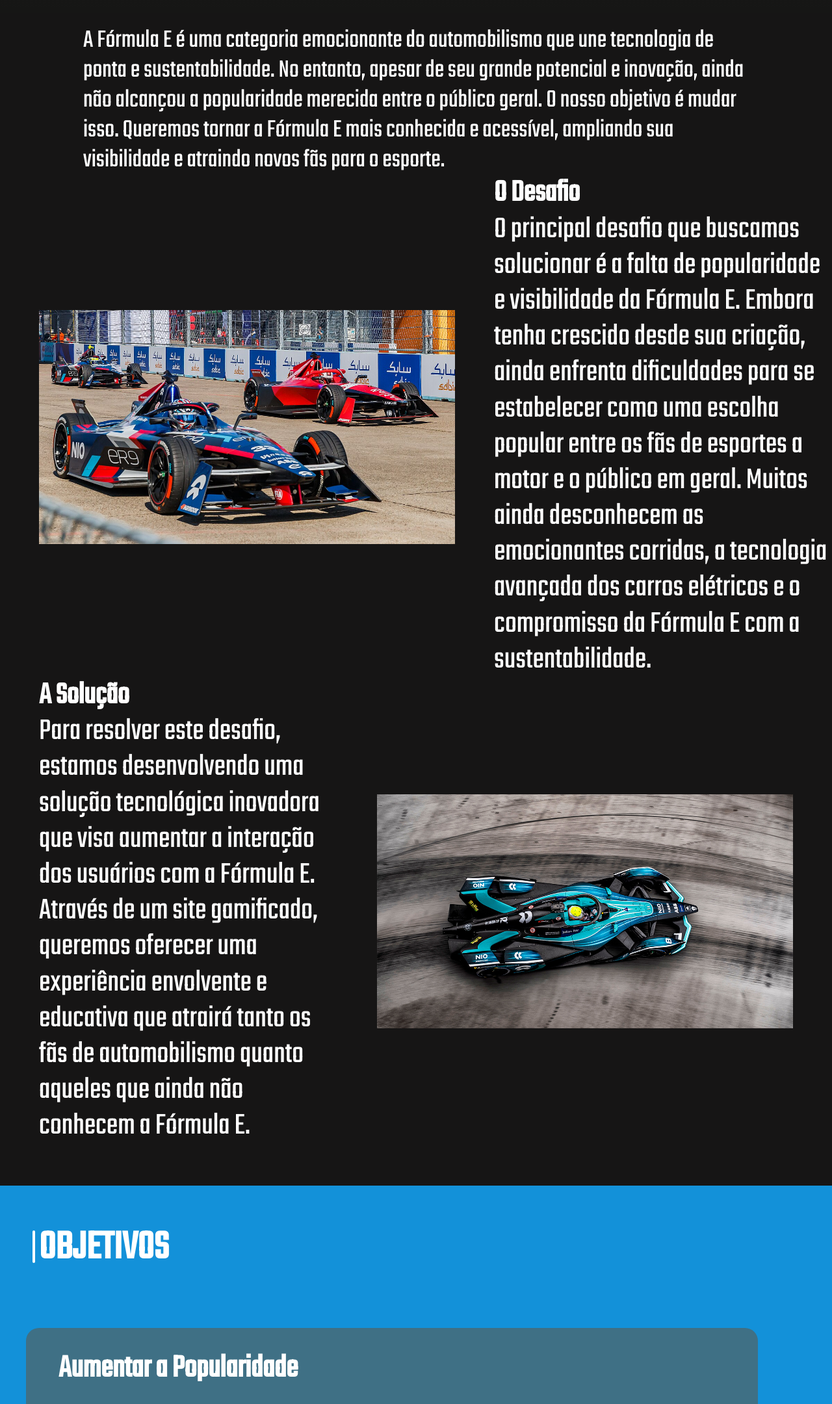
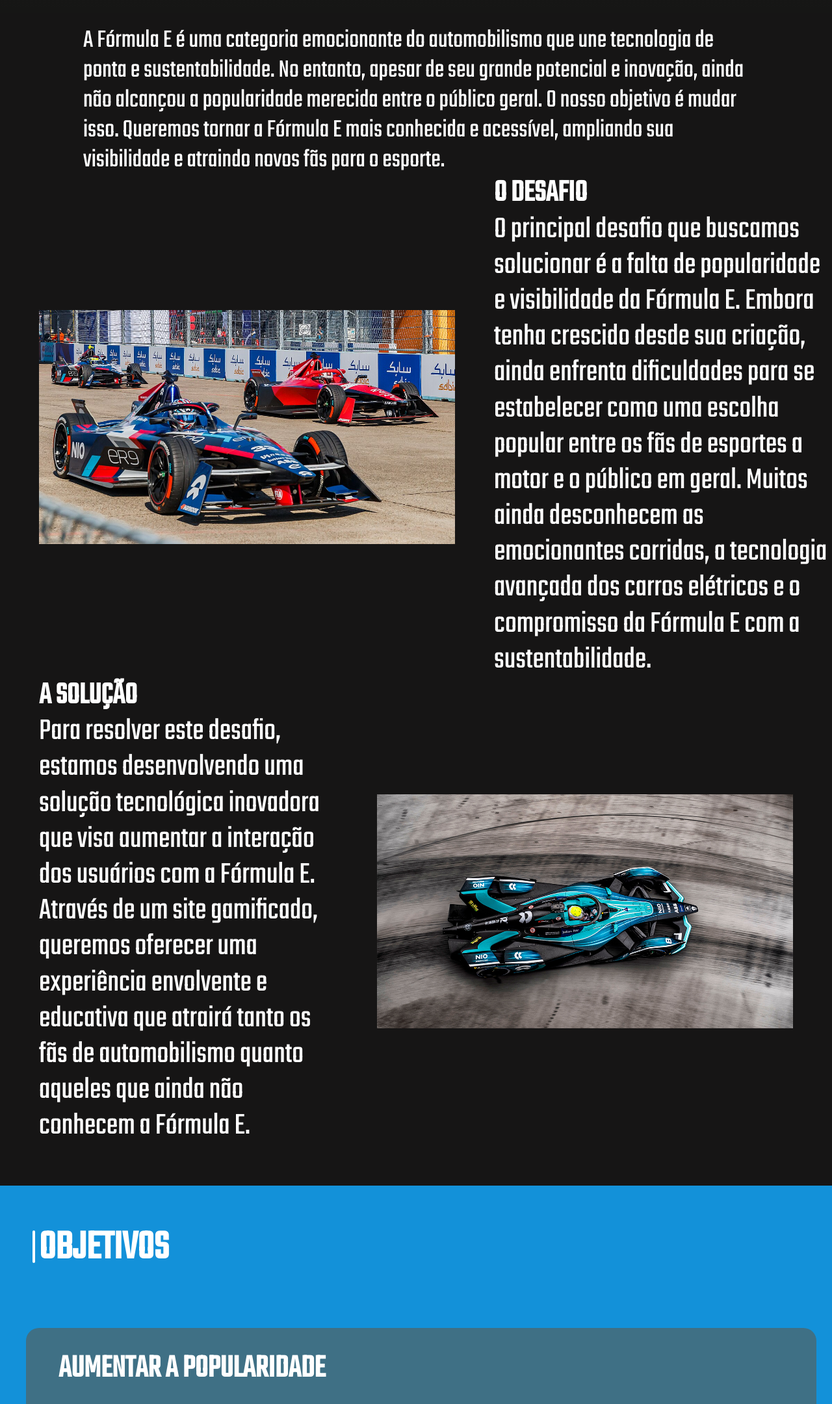
Before and after one commit to IthubFiap/Challenge, a plain HTML site: page sobre.html in a window 1280 px wide. Shown: the part 594-2754 px from the top of the page at 65% size. Drawn offline with Linux system fonts and the light colour scheme.

Commit message:
Minor changes to the site

```diff
--- a/assets/css/sobre.css
+++ b/assets/css/sobre.css
@@ -140,6 +140,10 @@ h1 {
     justify-content: space-between; /* Space between items */
 }
 
+#text-container-1 h1{
+    text-transform: uppercase
+}
+
 #text-1 {
     font-size: 48px; /* Font size */
 }
@@ -160,6 +164,10 @@ h1 {
     display: flex; /* Flexbox */
     flex-direction: column; /* Column direction */
     justify-content: space-between; /* Space between items */
+}
+
+#text-container-2 h1{
+    text-transform: uppercase
 }
 
 #text-2 {
@@ -203,7 +211,7 @@ h1 {
 
 .grid {
     margin: 40px; /* Margin */
-    width: 88%; /* Width */
+    width: 95%; /* Width */
     height: auto; /* Auto height */
     border-radius: 20px; /* Border radius */
     padding-bottom: 20px; /* Padding on bottom */
@@ -213,6 +221,7 @@ h1 {
 }
 
 .grid h3{
+    text-transform: uppercase;
     font-size: 50px; /* Font size */
     margin-top: 35px; /* Margin on top */
     margin-left: 50px; /* Margin on left */
```
